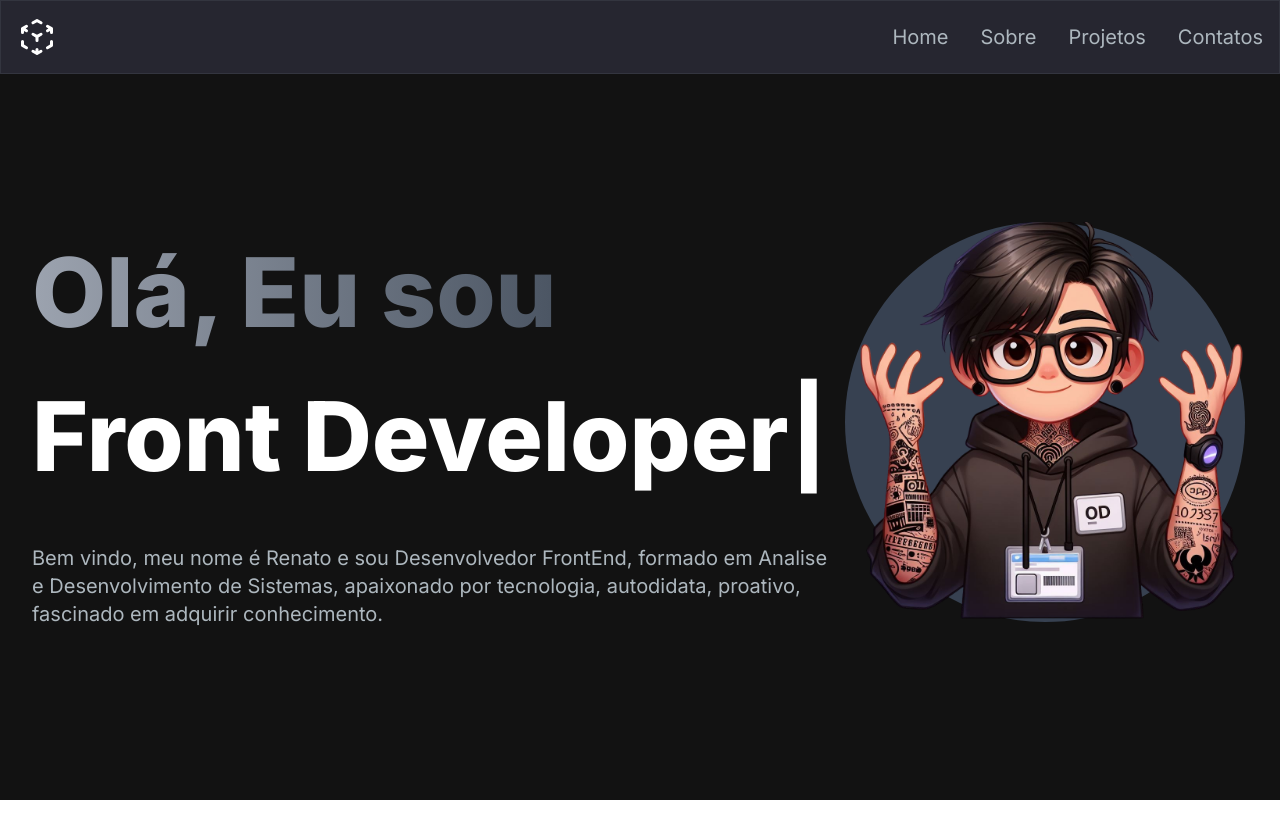
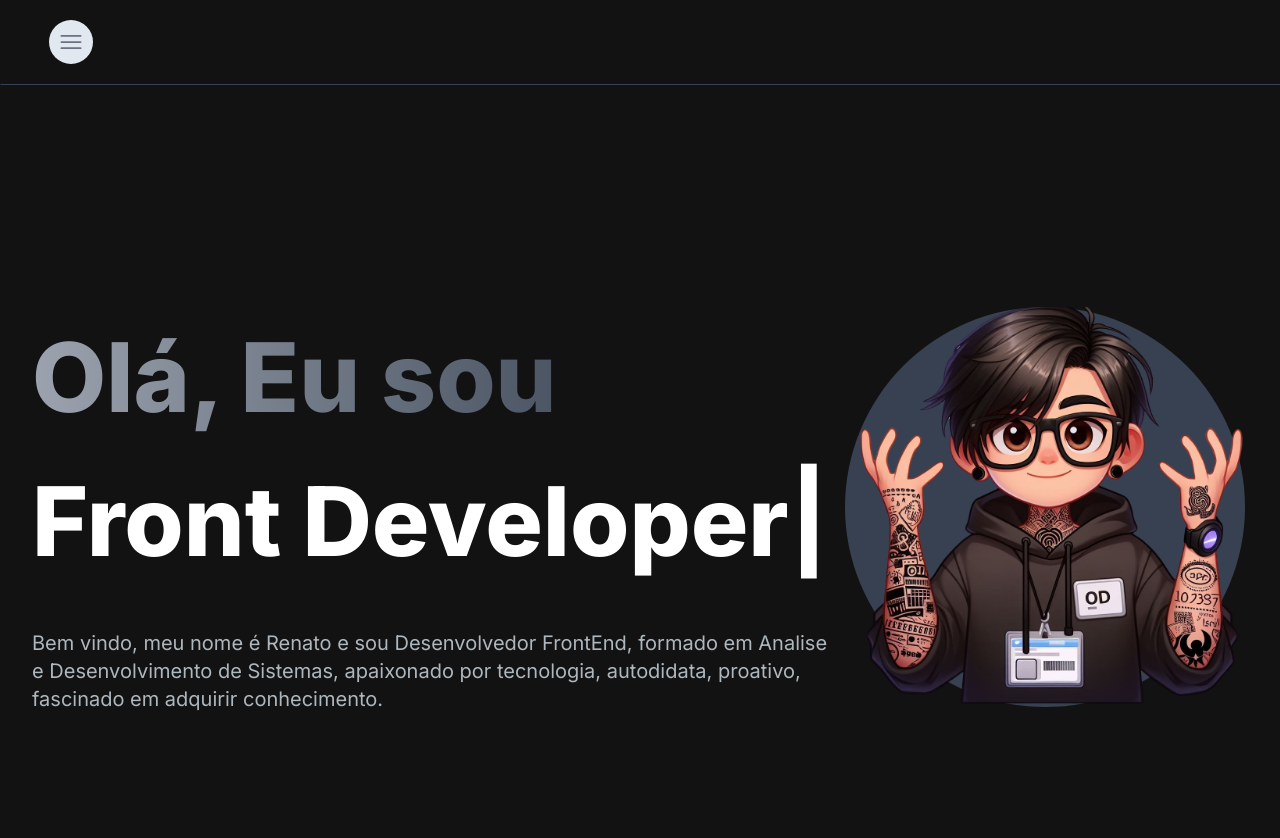
Before and after one commit to Renatofujimoto/portfolio-next, a Next.js app: page / in a window 1280 px wide. Shown: the top 838 px of the page. Before the commit the page ends 800 px from the top, so only its background shows below. Built offline with nearby package versions, Linux system fonts and the light colour scheme.

Commit message:
feat: change navbar component, added zustand, headlessui, and resend library

```diff
--- a/app/layout.tsx
+++ b/app/layout.tsx
@@ -1,7 +1,8 @@
 import type { Metadata } from "next";
 import { Inter } from "next/font/google";
 import "./globals.css";
-import Navbar from "../components/Navbar/Navbar";
+import SideBar from "@/components/Navbar/SideBar";
+import Header from "@/components/Navbar/Header";
 
 const inter = Inter({ subsets: ["latin"] });
 
@@ -18,7 +19,8 @@ export default function RootLayout({
   return (
     <html lang="en">
       <body className={inter.className}>
-        <Navbar />
+        <Header />
+        <SideBar />
         {children}
       </body>
     </html>
--- /dev/null
+++ b/app/lib/store.ts
@@ -0,0 +1,13 @@
+import { create } from "zustand";
+
+interface SideBarDrawerStore {
+  isSideBarOpen: boolean;
+  onSideBarOpen: () => void;
+  onSideBarClose: () => void;
+}
+
+export const useSideBarDrawer = create<SideBarDrawerStore>()((set) => ({
+  isSideBarOpen: false,
+  onSideBarOpen: () => set({ isSideBarOpen: true }),
+  onSideBarClose: () => set({ isSideBarOpen: false }),
+}));
--- a/app/page.tsx
+++ b/app/page.tsx
@@ -1,4 +1,3 @@
-import Footer from "@/components/Footer/Footer";
 import HomePage from "@/components/Home/Home";
 
 export default function Home() {
--- /dev/null
+++ b/components/Navbar/DialogComponent.tsx
@@ -0,0 +1,57 @@
+import { Dialog, Transition } from "@headlessui/react";
+import React, { Fragment } from "react";
+import { HiOutlineXMark } from "react-icons/hi2";
+
+type Props = {
+  isVisible: boolean;
+  onClose: () => void;
+  children?: React.ReactNode;
+};
+
+const DialogComponent = ({ isVisible, onClose, children }: Props) => {
+  return (
+    <>
+      <Transition appear show={isVisible} as={Fragment}>
+        <Dialog as="div" className="fixed inset-0 z-10" onClose={onClose}>
+          <Transition.Child
+            as={Fragment}
+            enter="ease-out duration-300"
+            enterFrom="opacity-0"
+            enterTo="opacity-100"
+            leave="ease-in duration-200"
+            leaveFrom="opacity-100"
+            leaveTo="opacity-0"
+          >
+            <div className="fixed inset-0 bg-slate-300 bg-opacity-75" />
+          </Transition.Child>
+
+          <div className="flex flex-col w-64 h-full bg-white relative z-10">
+            <Transition.Child
+              as={Fragment}
+              enter="ease-out duration-300"
+              enterFrom="opacity-0 scale-95"
+              enterTo="opacity-100 scale-100"
+              leave="ease-in duration-200"
+              leaveFrom="opacity-100 scale-100"
+              leaveTo="opacity-0 scale-95"
+            >
+              <Dialog.Panel className="overflow-y-auto flex-1 transition-all bg-[#121212]">
+                <div className="flex justify-end mt-3">
+                  <button
+                    className="p-2 rounded-full outline-none bg-gray-200 text-gray-500  hover:bg-green-200 hover:text-green-600"
+                    onClick={onClose}
+                  >
+                    <HiOutlineXMark className="cursor-pointer" size={20} />
+                  </button>
+                </div>
+                {children}
+              </Dialog.Panel>
+            </Transition.Child>
+          </div>
+        </Dialog>
+      </Transition>
+    </>
+  );
+};
+
+export default DialogComponent;
--- /dev/null
+++ b/components/Navbar/Header.tsx
@@ -0,0 +1,23 @@
+"use client";
+import Link from "next/link";
+import { HiBars3, HiOutlineShoppingCart } from "react-icons/hi2";
+import { useSideBarDrawer } from "@/app/lib/store";
+const Header = () => {
+  const { onSideBarOpen } = useSideBarDrawer();
+  return (
+    <header className="grid grid-cols-2 py-5 px-4 md:px-12 items-center sticky top-0 z-10 bg-[#121212] border border-gray-700 border-t-0 border-r-0 border-l-[#121212]">
+      <div className="flex justify-between items-center gap-[170%] ">
+        <div className="flex items-center gap-x-8">
+          <button
+            onClick={onSideBarOpen}
+            className="p-2 rounded-full bg-slate-200 text-gray-500 hover:bg-gray-200 hover:text-gray-600"
+          >
+            <HiBars3 size={28} className="cursor-pointer shrink-0" />
+          </button>
+        </div>
+      </div>
+    </header>
+  );
+};
+
+export default Header;
--- a/components/Navbar/MenuOverlay.tsx
+++ /dev/null
@@ -1,19 +0,0 @@
-import React from "react";
-import NavLink from "./NavLink";
-
-interface MenuOverlayProps {
-  links: { title: string; path: string }[];
-}
-const MenuOverlay: React.FC<MenuOverlayProps> = ({ links }) => {
-  return (
-    <ul className="flex flex-col py-4 items-center">
-      {links.map((link, index) => (
-        <li key={index}>
-          <NavLink href={link.path} title={link.title} />
-        </li>
-      ))}
-    </ul>
-  );
-};
-
-export default MenuOverlay;
--- a/components/Navbar/NavLink.tsx
+++ /dev/null
@@ -1,18 +0,0 @@
-import Link from "next/link";
-
-interface NavLinkProps {
-  href: string;
-  title: string;
-}
-const NavLink: React.FC<NavLinkProps> = ({ href, title }) => {
-  return (
-    <Link
-      href={href}
-      className="block py-2 pl-3 pr-4 text-[#ADB7BE] sm:text-xl rounded md:p-0 hover:text-white"
-    >
-      {title}
-    </Link>
-  );
-};
-
-export default NavLink;
--- a/components/Navbar/Navbar.tsx
+++ /dev/null
@@ -1,75 +0,0 @@
-"use client";
-import Link from "next/link";
-import React, { useState } from "react";
-import NavLink from "./NavLink";
-import { Bars3Icon, XMarkIcon } from "@heroicons/react/24/solid";
-import MenuOverlay from "./MenuOverlay";
-import { CubeTransparentIcon } from "@heroicons/react/20/solid";
-
-const navLinks = [
-  {
-    title: "Home",
-    path: "/",
-  },
-  {
-    title: "Sobre",
-    path: "/about",
-  },
-  {
-    title: "Projetos",
-    path: "/projects",
-  },
-  {
-    title: "Contatos",
-    path: "/contact",
-  },
-];
-
-const Navbar = () => {
-  const [navbarOpen, setNavbarOpen] = useState(false);
-
-  return (
-    <nav className="fixed mx-auto border border-[#33353F] top-0 left-0 right-0 z-10 bg-[#262630] bg-opacity-100">
-      <div className="flex container lg:py-4 flex-wrap items-center justify-between mx-auto px-4 py-2">
-        <Link
-          href={"/"}
-          className="text-2xl md:text-5xl text-white font-semibold"
-        >
-          <CubeTransparentIcon
-            className="h-10 w-10 text-white"
-            aria-hidden="true"
-          />{" "}
-        </Link>
-        <div className="mobile-menu block md:hidden">
-          {!navbarOpen ? (
-            <button
-              onClick={() => setNavbarOpen(true)}
-              className="flex items-center px-3 py-2 border rounded border-slate-200 text-slate-200 hover:text-white hover:border-white"
-            >
-              <Bars3Icon className="h-5 w-5" />
-            </button>
-          ) : (
-            <button
-              onClick={() => setNavbarOpen(false)}
-              className="flex items-center px-3 py-2 border rounded border-slate-200 text-slate-200 hover:text-white hover:border-white"
-            >
-              <XMarkIcon className="h-5 w-5" />
-            </button>
-          )}
-        </div>
-        <div className="menu hidden md:block md:w-auto" id="navbar">
-          <ul className="flex p-4 md:p-0 md:flex-row md:space-x-8 mt-0">
-            {navLinks.map((link, index) => (
-              <li key={index}>
-                <NavLink href={link.path} title={link.title} />
-              </li>
-            ))}
-          </ul>
-        </div>
-      </div>
-      {navbarOpen ? <MenuOverlay links={navLinks} /> : null}
-    </nav>
-  );
-};
-
-export default Navbar;
--- /dev/null
+++ b/components/Navbar/SideBar.tsx
@@ -0,0 +1,58 @@
+"use client";
+import React, { createElement } from "react";
+import DialogComponent from "./DialogComponent";
+import Link from "next/link";
+import Image from "next/image";
+import {
+  HiHome,
+  HiInformationCircle,
+  HiOutlineArrowRightOnRectangle,
+  HiOutlineShare,
+  HiPhone,
+} from "react-icons/hi2";
+import { useSideBarDrawer } from "@/app/lib/store";
+import { CubeTransparentIcon } from "@heroicons/react/20/solid";
+
+const Links = [
+  { title: "Home", icon: HiHome, url: "/" },
+  { title: "Sobre", icon: HiInformationCircle, url: "/about" },
+  { title: "Projetos", icon: HiOutlineShare, url: "/projects" },
+  { title: "Contatos", icon: HiPhone, url: "/contact" },
+];
+
+const SideBar = () => {
+  const { isSideBarOpen, onSideBarClose } = useSideBarDrawer();
+  return (
+    <DialogComponent isVisible={isSideBarOpen} onClose={onSideBarClose}>
+      <div className="flex flex-col gap-y-6 px-6 pt-8 text-gray-300">
+        <div className="flex items-center justify-center font-semibold">
+          <Image
+            src="/images/perfil2.jpg"
+            alt="logo"
+            width={100}
+            height={100}
+            className="rounded-full object-cover"
+          />
+        </div>
+        <div className="flex flex-col space-y-2 text-xs text-center font-bold pb-6">
+          <span className="pl-4">Renato Fujimoto</span>
+        </div>
+
+        {Links.map((link) => (
+          <Link
+            href={link.url}
+            className="flex items-center p-3 transition-all font-semibold hover:text-gray-500 hover:bg-gray-100 rounded-md"
+            key={link.title}
+          >
+            {createElement(link.icon, {
+              className: "h-5 w-5 mr-4 shrink-0",
+            })}
+            <span className="pl-2">{link.title}</span>
+          </Link>
+        ))}
+      </div>
+    </DialogComponent>
+  );
+};
+
+export default SideBar;
--- a/package.json
+++ b/package.json
@@ -9,6 +9,7 @@
     "lint": "next lint"
   },
   "dependencies": {
+    "@headlessui/react": "^1.7.17",
     "@heroicons/react": "^2.0.18",
     "framer-motion": "^10.16.16",
     "next": "13.5.6",
@@ -18,7 +19,8 @@
     "react-fast-marquee": "^1.6.2",
     "react-icons": "^4.12.0",
     "react-type-animation": "^3.2.0",
-    "resend": "^2.0.0"
+    "resend": "^2.0.0",
+    "zustand": "^4.4.7"
   },
   "devDependencies": {
     "@types/node": "^20",
```
Also changed, not shown: 1 other file (tests, documents, lock files or other folders).
